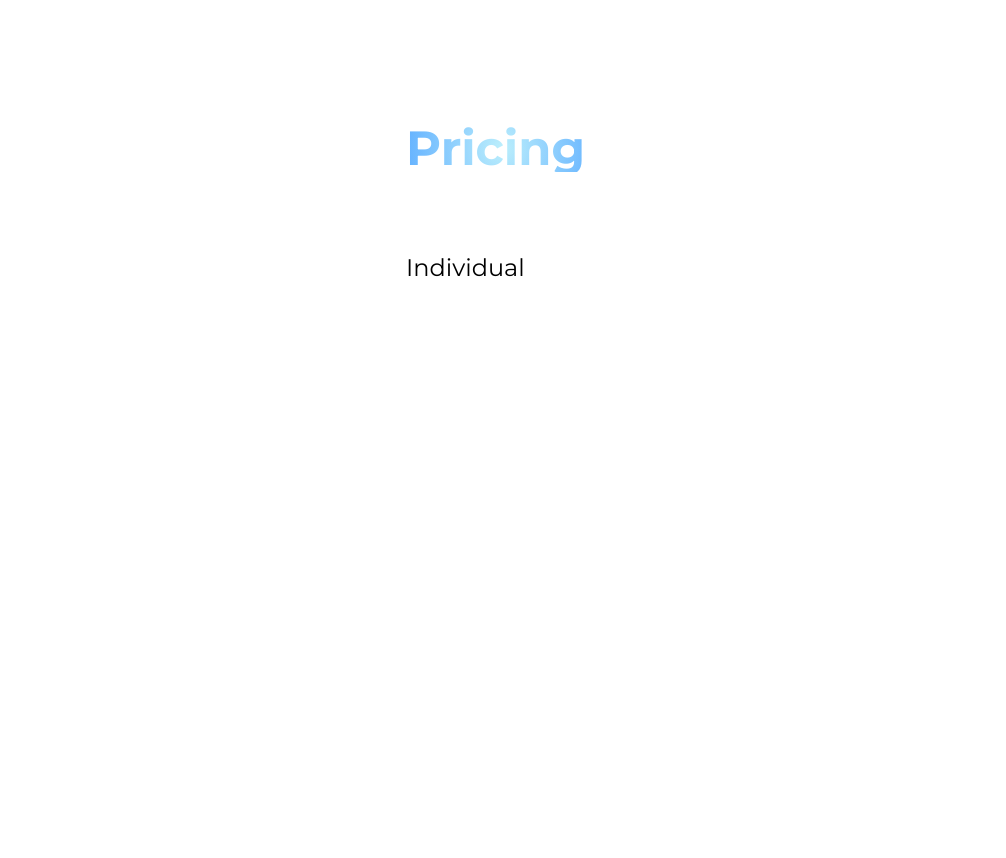
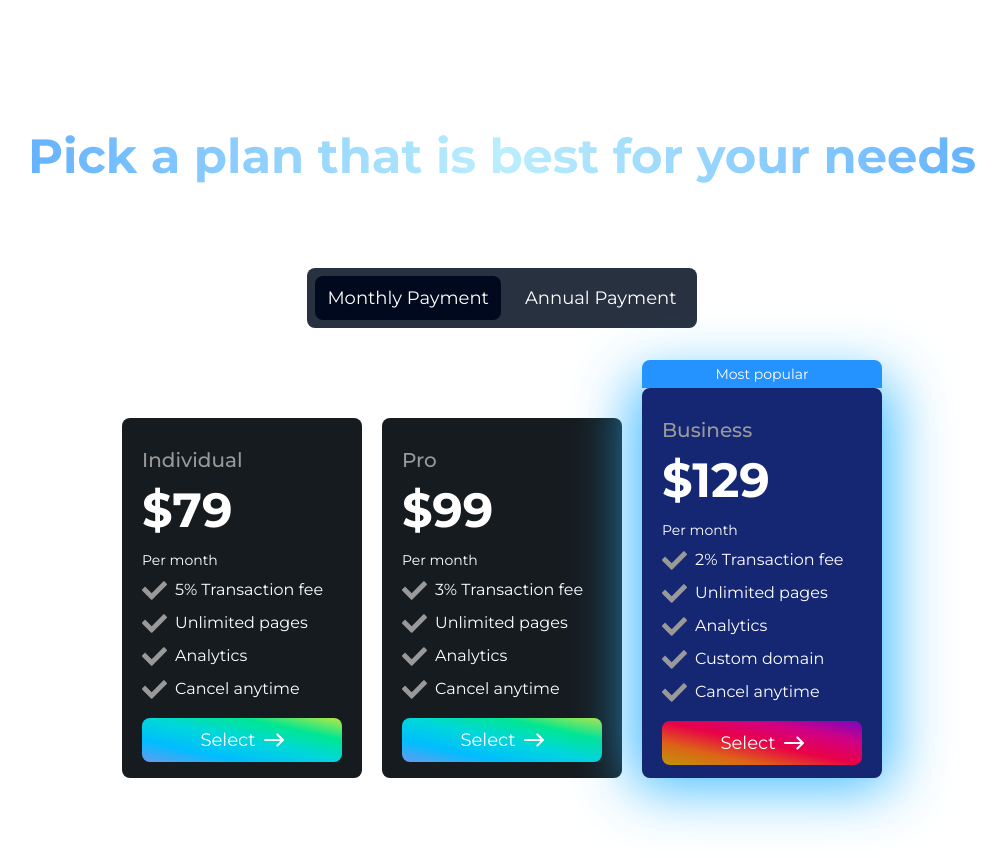
Before and after one commit to parabel1um/LuminousPages, a Next.js app: page / in a window 1280 px wide. Shown: the part 3380-4238 px from the top of the page, without its empty margins (138-1144 px from the left). Before the commit the page ends 3920 px from the top, so only its background shows below. Built offline with nearby package versions, Linux system fonts and the light colour scheme; no server answers.

Commit message:
Pricing section

```diff
--- a/app/layout.js
+++ b/app/layout.js
@@ -2,8 +2,8 @@ import { getServerSession } from "next-auth";
 import SessionProvider from "../utils/SessionProvider";
 
 export const metadata = {
-  title: "CourseSurge",
-  description: "Create courses easily",
+  title: "Luminous Pages",
+  description: "Create webpages easily",
 };
 
 export default async function RootLayout({ children }) {
--- a/app/page.js
+++ b/app/page.js
@@ -19,6 +19,7 @@ export default function Home() {
   const [isTyping, setIsTyping] = useState(true);
   const [isDashboardHovered, setIsDashboardHovered] = useState(false);
   const [hoveredIndex, setHoveredIndex] = useState(null);
+  const [monthly, setMonthly] = useState(true);
   const typingSpeed = 50;
   const eraseSpeed = 30;
   const pauseTime = 2500;
@@ -329,7 +330,7 @@ export default function Home() {
           </div>
         </div>
         <section
-          className="text-white w-full flex items-center justify-center"
+          className="text-white w-full flex items-center justify-center "
           id="features"
         >
           <div className="max-w-[1040px] w-full flex flex-col">
@@ -463,12 +464,154 @@ export default function Home() {
           </div>
         </section>
         <section className="flex gap-36 w-full items-center justify-center">
-          <div className="flex flex-col gap-20">
-            <h1 className="lg:text-5xl texl-2xl font-bold text-gradient-light-blue">
-              Pricing
+          <div className="flex flex-col items-center mb-20">
+            <h1 class="lg:text-5xl text-xl font-bold text-gradient-light-blue mb-20 p-2">
+              Pick a plan that is best for your needs
             </h1>
-            <div className="flex items-cemter flex-col w-48 h-72">
-              <h1>Individual</h1>
+            <div className="flex items-center p-2 bg-[#283140] rounded-lg gap-3 px-2 mb-8">
+              <button
+                onClick={() => setMonthly(true)}
+                className={`text-white text-lg p-2 rounded-lg px-3 ${
+                  monthly === true
+                    ? "bg-[#00091D]"
+                    : "bg-[#283140] hover:scale-105"
+                }`}
+              >
+                Monthly Payment
+              </button>
+              <button
+                onClick={() => setMonthly(false)}
+                className={`text-white text-lg p-2 rounded-lg px-3 ${
+                  monthly === true
+                    ? "bg-[#283140] hover:scale-105"
+                    : "bg-[#00091D]"
+                }`}
+              >
+                Annual Payment
+              </button>
+            </div>
+            <div className="flex gap-5 items-end">
+              <div className="flex p-5 items-start flex-col w-[15rem] h-[360px] gap-2 bg-[#161B1F] rounded-lg py-7">
+                <h1 className="text-[#999999] font-medium text-xl mb-1">
+                  Individual
+                </h1>
+                <h1 className="text-5xl text-white font-bold">
+                  {monthly === true ? "$79" : "$65"}
+                </h1>
+                <h1 className="text-sm text-white text-[#999999] mt-2">
+                  Per month
+                </h1>
+                <div className="flex flex-col gap-2">
+                  <div className="flex gap-2 text-white text-base">
+                    <Image src={"/checkmark.svg"} width={25} height={25} />
+                    5% Transaction fee
+                  </div>
+                  <div className="flex gap-2 text-white text-base">
+                    <Image src={"/checkmark.svg"} width={25} height={25} />
+                    Unlimited pages
+                  </div>
+                  <div className="flex gap-2 text-white text-base">
+                    <Image src={"/checkmark.svg"} width={25} height={25} />
+                    Analytics
+                  </div>
+                  <div className="flex gap-2 text-white text-base">
+                    <Image src={"/checkmark.svg"} width={25} height={25} />
+                    Cancel anytime
+                  </div>
+                </div>
+                <button className="flex text-white text-lg gap-2 w-full p-2 mt-2 rounded-lg gradient-blue-yellow justify-center items-center hover:scale-105 select-button">
+                  Select{" "}
+                  <Image
+                    src={"/right-arrow.svg"}
+                    width={20}
+                    height={15}
+                    className="arrow"
+                  />
+                </button>
+              </div>
+              <div className="flex p-5 items-start flex-col w-[15rem] h-[360px] gap-2 bg-[#161B1F] rounded-lg py-7">
+                <h1 className="text-[#999999] font-medium text-xl mb-1">Pro</h1>
+                <h1 className="text-5xl text-white font-bold">
+                  {monthly === true ? "$99" : "$79"}
+                </h1>
+                <h1 className="text-sm text-white text-[#999999] mt-2">
+                  Per month
+                </h1>
+                <div className="flex flex-col gap-2">
+                  <div className="flex gap-2 text-white text-base">
+                    <Image src={"/checkmark.svg"} width={25} height={25} />
+                    3% Transaction fee
+                  </div>
+                  <div className="flex gap-2 text-white text-base">
+                    <Image src={"/checkmark.svg"} width={25} height={25} />
+                    Unlimited pages
+                  </div>
+                  <div className="flex gap-2 text-white text-base">
+                    <Image src={"/checkmark.svg"} width={25} height={25} />
+                    Analytics
+                  </div>
+                  <div className="flex gap-2 text-white text-base">
+                    <Image src={"/checkmark.svg"} width={25} height={25} />
+                    Cancel anytime
+                  </div>
+                </div>
+                <button className="flex text-white text-lg gap-2 w-full p-2 mt-2 rounded-lg gradient-blue-yellow justify-center items-center hover:scale-105 select-button">
+                  Select{" "}
+                  <Image
+                    src={"/right-arrow.svg"}
+                    width={20}
+                    height={15}
+                    className="arrow"
+                  />
+                </button>
+              </div>
+              <div className="flex flex-col">
+                <div className="h-7 bg-[#2492FF] text-sm rounded-t-lg text-white text-center py-1 z-20 relative">
+                  Most popular
+                </div>
+                <div className="flex p-5 items-start flex-col w-[15rem] h-[390px] gap-2 bg-[#152773] blue-blur rounded-lg py-7 z-10 relative">
+                  <h1 className="text-[#999999] font-medium text-xl mb-1">
+                    Business
+                  </h1>
+                  <h1 className="text-5xl text-white font-bold">
+                    {monthly === true ? "$129" : "$105"}
+                  </h1>
+                  <h1 className="text-sm text-white text-[#999999] mt-2">
+                    Per month
+                  </h1>
+                  <div className="flex flex-col gap-2">
+                    <div className="flex gap-2 text-white text-base">
+                      <Image src={"/checkmark.svg"} width={25} height={25} />
+                      2% Transaction fee
+                    </div>
+                    <div className="flex gap-2 text-white text-base">
+                      <Image src={"/checkmark.svg"} width={25} height={25} />
+                      Unlimited pages
+                    </div>
+                    <div className="flex gap-2 text-white text-base">
+                      <Image src={"/checkmark.svg"} width={25} height={25} />
+                      Analytics
+                    </div>
+                    <div className="flex gap-2 text-white text-base">
+                      <Image src={"/checkmark.svg"} width={25} height={25} />
+                      Custom domain
+                    </div>
+                    <div className="flex gap-2 text-white text-base">
+                      <Image src={"/checkmark.svg"} width={25} height={25} />
+                      Cancel anytime
+                    </div>
+                  </div>
+                  <button className="flex text-white text-lg gap-2 w-full p-2 mt-2 rounded-lg gradient-orange-red justify-center items-center hover:scale-105 select-button">
+                    Select{" "}
+                    <Image
+                      src={"/right-arrow.svg"}
+                      width={20}
+                      height={15}
+                      className="arrow"
+                    />
+                  </button>
+                </div>
+              </div>
             </div>
           </div>
         </section>
--- a/styles/global.css
+++ b/styles/global.css
@@ -18,6 +18,10 @@ body {
 
 .underlined-element {
   @apply font-bold underline text-amber-500 decoration-amber-500 decoration-dashed decoration-[3px] underline-offset-4;
+}
+
+.underlined-element-blue {
+  @apply font-bold underline text-amber-500 decoration-[#3A94FF] decoration-dashed decoration-[3px] underline-offset-4;
 }
 
 #second-navbar {
@@ -72,3 +76,43 @@ body {
   -webkit-background-clip: text;
   -webkit-text-fill-color: transparent;
 }
+
+.leading-4rem {
+  line-height: 4rem !important;
+}
+
+.gradient-blue-yellow {
+  background-image: linear-gradient(
+    to right top,
+    #669cee,
+    #00bdfe,
+    #00d6dc,
+    #00e693,
+    #b6e942
+  );
+}
+
+.arrow {
+  transition: transform 0.3s ease;
+}
+
+.select-button:hover .arrow {
+  transform: rotate(360deg);
+}
+
+.gradient-orange-red {
+  background-image: linear-gradient(
+    to right top,
+    #be9608,
+    #dd6317,
+    #e90048,
+    #d10084,
+    #7907c2
+  );
+}
+
+.blue-blur {
+  -webkit-box-shadow: 0px 0px 58px 10px rgba(42, 180, 255, 0.9);
+  -moz-box-shadow: 0px 0px 58px 10px rgba(42, 180, 255, 0.9);
+  box-shadow: 0px 0px 58px 10px rgba(42, 180, 255, 0.9);
+}
```
Also changed, not shown: public/checkmark.svg (added), public/right-arrow.svg (added).
